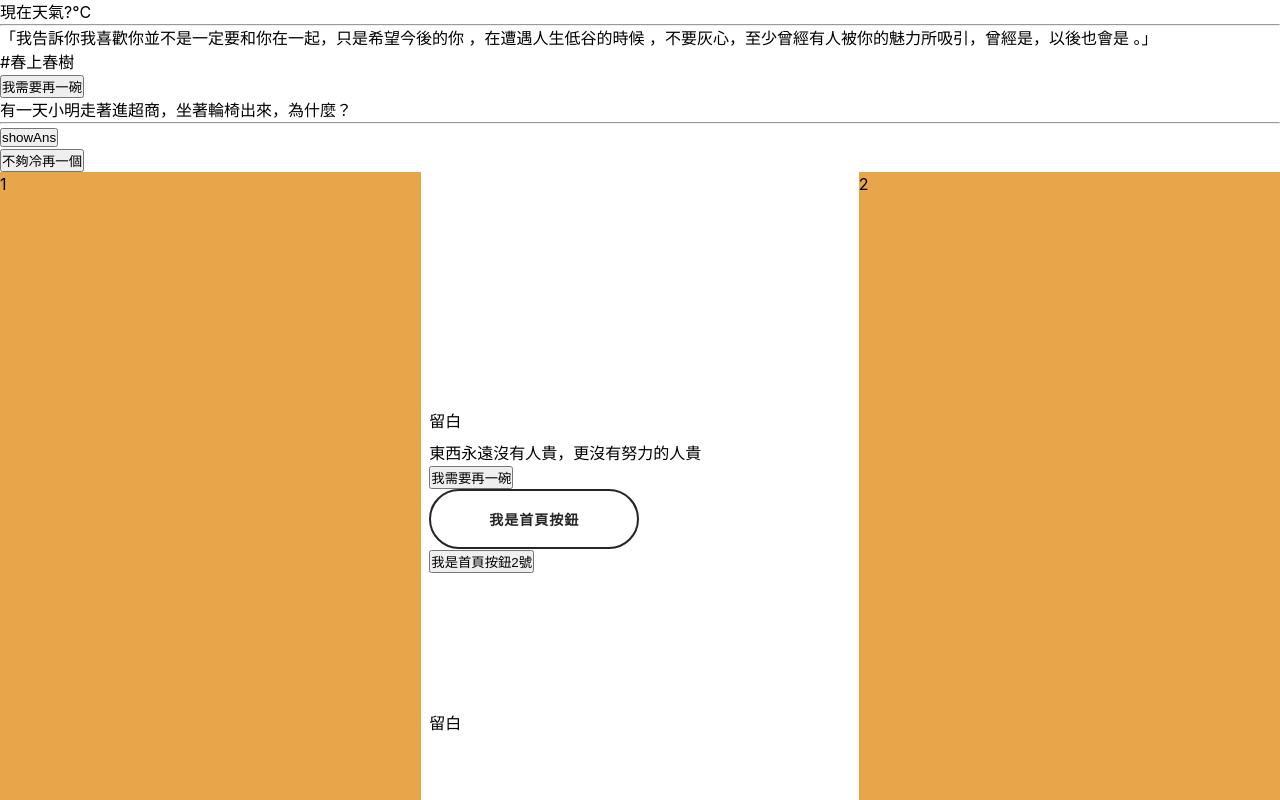
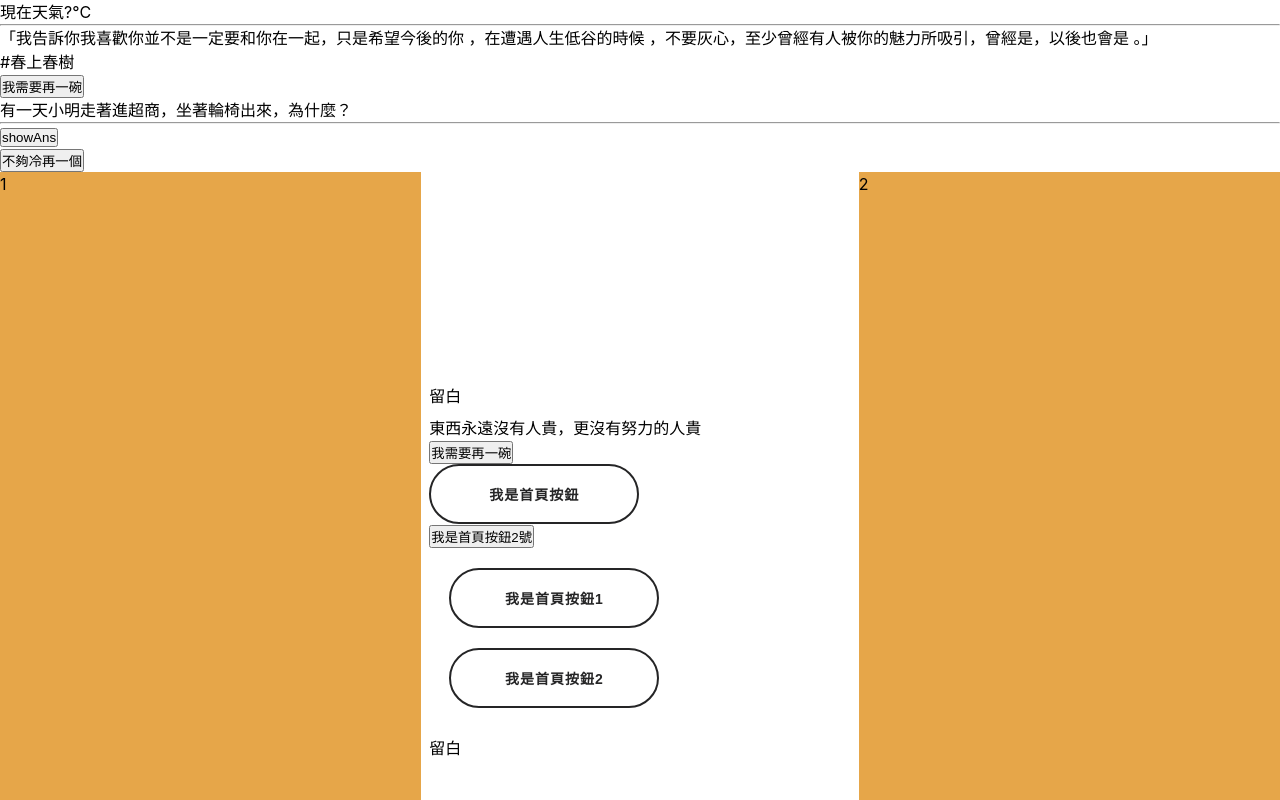
Before and after one commit to xpluso-chen/Hina-web, a Vue app: page / in a window 1280 px wide. Shown: the top 800 px of the page. Built offline with nearby package versions, Linux system fonts and the light colour scheme; no server answers.

Commit message:
實現多個按鈕切換class

```diff
--- a/src/App.vue
+++ b/src/App.vue
@@ -24,6 +24,16 @@
         <button class="btn2" ref="btn2" @click="toggleClass"><span>我是首頁按鈕2號</span></button>
       </div>
 
+      <button
+    v-for="(text, index) in ['我是首頁按鈕1', '我是首頁按鈕2']"
+    :key="index"
+    class="btn1 m-5"
+    :class="{ active: activeIndex === index }"
+    @click="setActive(index)"
+  >
+    <span>{{ text }}</span>
+  </button>
+
     </div>
     <div class="main-area-footer">留白</div>
   </div>
@@ -44,11 +54,19 @@ function toggleClass() {
     }
   });
 }
+
+const activeIndex = ref(null); // 用來存儲目前點擊的按鈕索引
+
+const setActive = (index) => {
+  activeIndex.value = index; // 更新目前點擊的按鈕索引
+};
 </script>
 
 <style lang="scss">
 @use "sass:map";
-
+.m-5{
+ margin: 20px;
+}
 .a {
   display: flex;
   flex-direction: column;
```
